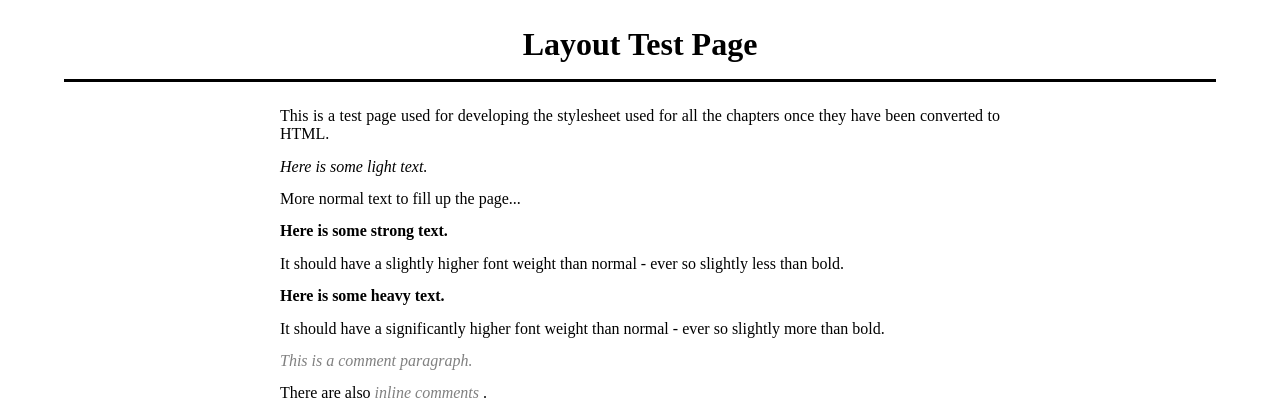
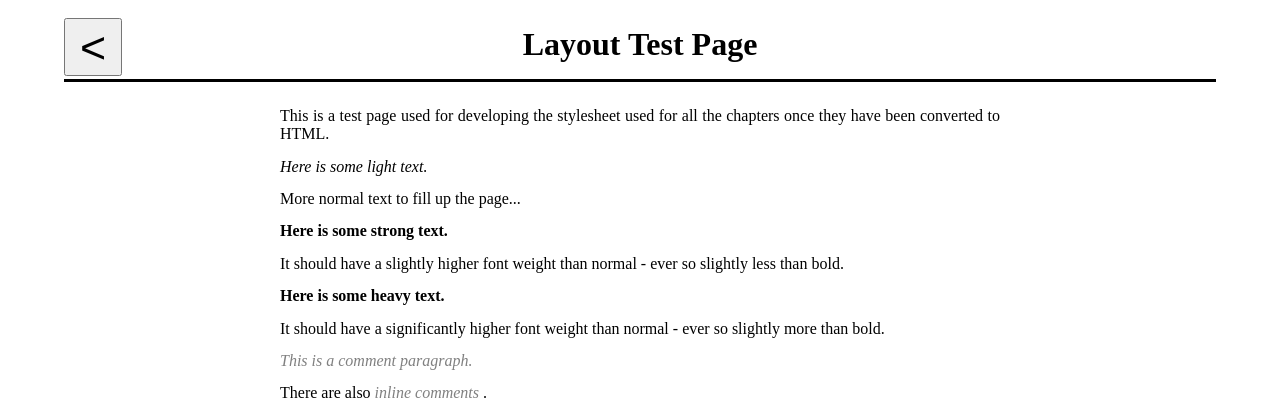
Before and after one commit to BodgeMaster/new_dawn_mirror, a PHP site: page /layout.html in a window 1280 px wide. Shown: the top 415 px of the page. Run offline with PHP 8.4, Linux system fonts and the light colour scheme.

Commit message:
HTML version: Add a back button

```diff
--- a/01-Unlikely_Encounter-Annie-intro.html
+++ b/01-Unlikely_Encounter-Annie-intro.html
@@ -1,4 +1,4 @@
-<!DOCTYPE html><html><head><title> Unlikely Encounter </title><link rel="stylesheet" type="text/css" href="html_resources/style.css"></head><body>
+<!DOCTYPE html><html><head><title> Unlikely Encounter </title><link rel="stylesheet" type="text/css" href="html_resources/style.css"></head><body><a href="index.php"><button class="back">&lt;</button></a>
 
 <h1> Unlikely Encounter </h1>
 <p class="light">
--- a/02-Wake_Up-Jack_intro.html
+++ b/02-Wake_Up-Jack_intro.html
@@ -1,4 +1,4 @@
-<!DOCTYPE html><html><head><title> Wake Up! </title><link rel="stylesheet" type="text/css" href="html_resources/style.css"></head><body>
+<!DOCTYPE html><html><head><title> Wake Up! </title><link rel="stylesheet" type="text/css" href="html_resources/style.css"></head><body><a href="index.php"><button class="back">&lt;</button></a>
 
 <h1> Wake Up! </h1>
 <p>
--- a/03-A_Simple_Errand-Annie_library.html
+++ b/03-A_Simple_Errand-Annie_library.html
@@ -1,4 +1,4 @@
-<!DOCTYPE html><html><head><title> A Simple Errand </title><link rel="stylesheet" type="text/css" href="html_resources/style.css"></head><body>
+<!DOCTYPE html><html><head><title> A Simple Errand </title><link rel="stylesheet" type="text/css" href="html_resources/style.css"></head><body><a href="index.php"><button class="back">&lt;</button></a>
 
 <h1> A Simple Errand</h1>
 <p class="comment">
--- a/05-Eventful_Evening-secret_organization.html
+++ b/05-Eventful_Evening-secret_organization.html
@@ -1,4 +1,4 @@
-<!DOCTYPE html><html><head><title> Eventful Evening </title><link rel="stylesheet" type="text/css" href="html_resources/style.css"></head><body>
+<!DOCTYPE html><html><head><title> Eventful Evening </title><link rel="stylesheet" type="text/css" href="html_resources/style.css"></head><body><a href="index.php"><button class="back">&lt;</button></a>
 
 <h1> Eventful Evening</h1>
 <p class="comment">
--- a/06-Library_At_Night.html
+++ b/06-Library_At_Night.html
@@ -1,4 +1,4 @@
-<!DOCTYPE html><html><head><title> Library At Night </title><link rel="stylesheet" type="text/css" href="html_resources/style.css"></head><body>
+<!DOCTYPE html><html><head><title> Library At Night </title><link rel="stylesheet" type="text/css" href="html_resources/style.css"></head><body><a href="index.php"><button class="back">&lt;</button></a>
 
 <h1> Library At Night</h1>
 <p class="comment">
--- a/ga-Who_Died_Today-Emily_intro.html
+++ b/ga-Who_Died_Today-Emily_intro.html
@@ -1,4 +1,4 @@
-<!DOCTYPE html><html><head><title> Who died today? </title><link rel="stylesheet" type="text/css" href="html_resources/style.css"></head><body>
+<!DOCTYPE html><html><head><title> Who died today? </title><link rel="stylesheet" type="text/css" href="html_resources/style.css"></head><body><a href="index.php"><button class="back">&lt;</button></a>
 
 <h1> Who Died Today?</h1>
 <p class="comment">
--- a/html_resources/layout.html
+++ b/html_resources/layout.html
@@ -5,6 +5,9 @@
     <link rel="stylesheet" type="text/css" href="style.css">
   </head>
   <body>
+    <a href="index.php">
+      <button class="back">&lt;</button>
+    </a>
     <h1> Layout Test Page </h1>
     <p>
       This is a test page used for developing the stylesheet used for all
--- a/html_resources/style.css
+++ b/html_resources/style.css
@@ -118,6 +118,14 @@ span.thought::after {
   bottom: 0.15em;
 }
 
+button.back {
+	font-size: 2.8em;
+	width: 1.3em;
+	height: 1.3em;
+	position: fixed;
+	top: 0.4em;
+}
+
 .comment {
   font-style: italic;
   color: gray;
--- a/html_resources/template.html
+++ b/html_resources/template.html
@@ -1,2 +1,2 @@
-<!DOCTYPE html><html><head><title> Chapter Name </title><link rel="stylesheet" type="text/css" href="html_resources/style.css"></head><body>
+<!DOCTYPE html><html><head><title> Chapter Name </title><link rel="stylesheet" type="text/css" href="html_resources/style.css"></head><body><a href="index.php"><button class="back">&lt;</button></a>
 <script>let spans = ["<span class=\"paper_green\">", "<span>"];let paper_sections = document.getElementsByClassName("paper");for (let i = 0; i < paper_sections.length; i++) {let lines = paper_sections[i].innerHTML.split("\n");let result = "";for (let j = 0; j < lines.length; j++) {result = result + spans[j%2] + lines[j] + " ".repeat(80-lines[j].length) + "</span>\n";}paper_sections[i].innerHTML = result;}</script></body></html>
--- a/ka--finding_the_train.html
+++ b/ka--finding_the_train.html
@@ -1,4 +1,4 @@
-<!DOCTYPE html><html><head><title> &lt;chapter name&gt; </title><link rel="stylesheet" type="text/css" href="html_resources/style.css"></head><body>
+<!DOCTYPE html><html><head><title> &lt;chapter name&gt; </title><link rel="stylesheet" type="text/css" href="html_resources/style.css"></head><body><a href="index.php"><button class="back">&lt;</button></a>
 
 <h1> &lt;chapter name&gt;</h1>
 <p class="comment">
--- a/ma-Escape_From_Dome_City.html
+++ b/ma-Escape_From_Dome_City.html
@@ -1,4 +1,4 @@
-<!DOCTYPE html><html><head><title> Escape From Dome City </title><link rel="stylesheet" type="text/css" href="html_resources/style.css"></head><body>
+<!DOCTYPE html><html><head><title> Escape From Dome City </title><link rel="stylesheet" type="text/css" href="html_resources/style.css"></head><body><a href="index.php"><button class="back">&lt;</button></a>
 
 <h1> Escape From Dome City</h1>
 <p>
--- a/mb-First_Steps_Outside.html
+++ b/mb-First_Steps_Outside.html
@@ -1,4 +1,4 @@
-<!DOCTYPE html><html><head><title> First Steps Outside </title><link rel="stylesheet" type="text/css" href="html_resources/style.css"></head><body>
+<!DOCTYPE html><html><head><title> First Steps Outside </title><link rel="stylesheet" type="text/css" href="html_resources/style.css"></head><body><a href="index.php"><button class="back">&lt;</button></a>
 
 <h1> First Steps Outside</h1>
 <p>
--- a/oa--Emily_lab_incident.html
+++ b/oa--Emily_lab_incident.html
@@ -1,4 +1,4 @@
-<!DOCTYPE html><html><head><title> &lt;Emily Lab Incident&gt; </title><link rel="stylesheet" type="text/css" href="html_resources/style.css"></head><body>
+<!DOCTYPE html><html><head><title> &lt;Emily Lab Incident&gt; </title><link rel="stylesheet" type="text/css" href="html_resources/style.css"></head><body><a href="index.php"><button class="back">&lt;</button></a>
 
 <h1> &lt;Emily Lab Incident&gt; </h1>
 <p>
--- a/pa-Basic_Needs.html
+++ b/pa-Basic_Needs.html
@@ -1,4 +1,4 @@
-<!DOCTYPE html><html><head><title> Basic Needs </title><link rel="stylesheet" type="text/css" href="html_resources/style.css"></head><body>
+<!DOCTYPE html><html><head><title> Basic Needs </title><link rel="stylesheet" type="text/css" href="html_resources/style.css"></head><body><a href="index.php"><button class="back">&lt;</button></a>
 
 <h1> Basic Needs</h1>
 <p>
--- a/ra--Emily_first_contact.html
+++ b/ra--Emily_first_contact.html
@@ -1,4 +1,4 @@
-<!DOCTYPE html><html><head><title> &lt;Emily First Contact&gt; </title><link rel="stylesheet" type="text/css" href="html_resources/style.css"></head><body>
+<!DOCTYPE html><html><head><title> &lt;Emily First Contact&gt; </title><link rel="stylesheet" type="text/css" href="html_resources/style.css"></head><body><a href="index.php"><button class="back">&lt;</button></a>
 
 <h1> &lt;Emily First Contact&gt;</h1>
 <p class="comment">
--- a/va-Alone-Lena_death.html
+++ b/va-Alone-Lena_death.html
@@ -1,4 +1,4 @@
-<!DOCTYPE html><html><head><title> Alone </title><link rel="stylesheet" type="text/css" href="html_resources/style.css"></head><body>
+<!DOCTYPE html><html><head><title> Alone </title><link rel="stylesheet" type="text/css" href="html_resources/style.css"></head><body><a href="index.php"><button class="back">&lt;</button></a>
 
 <h1> Alone</h1>
 <p class="comment">
```
